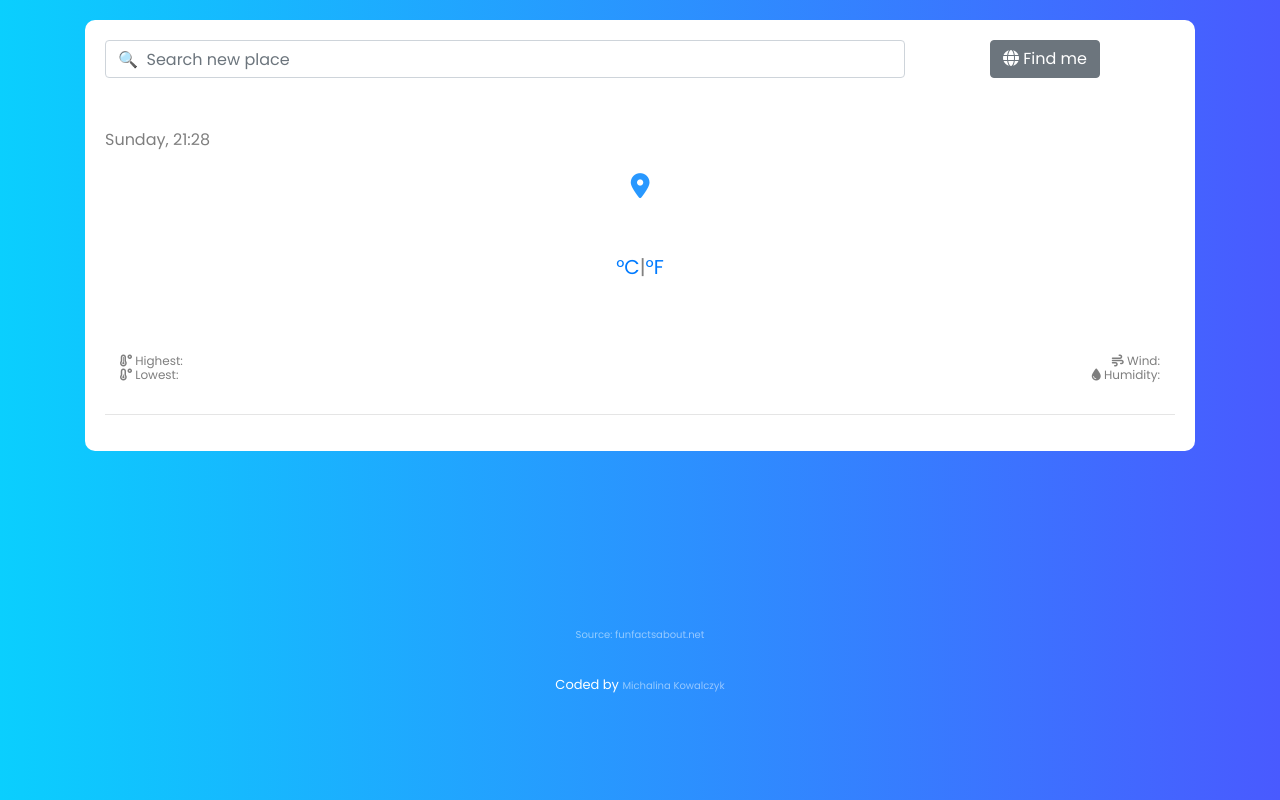
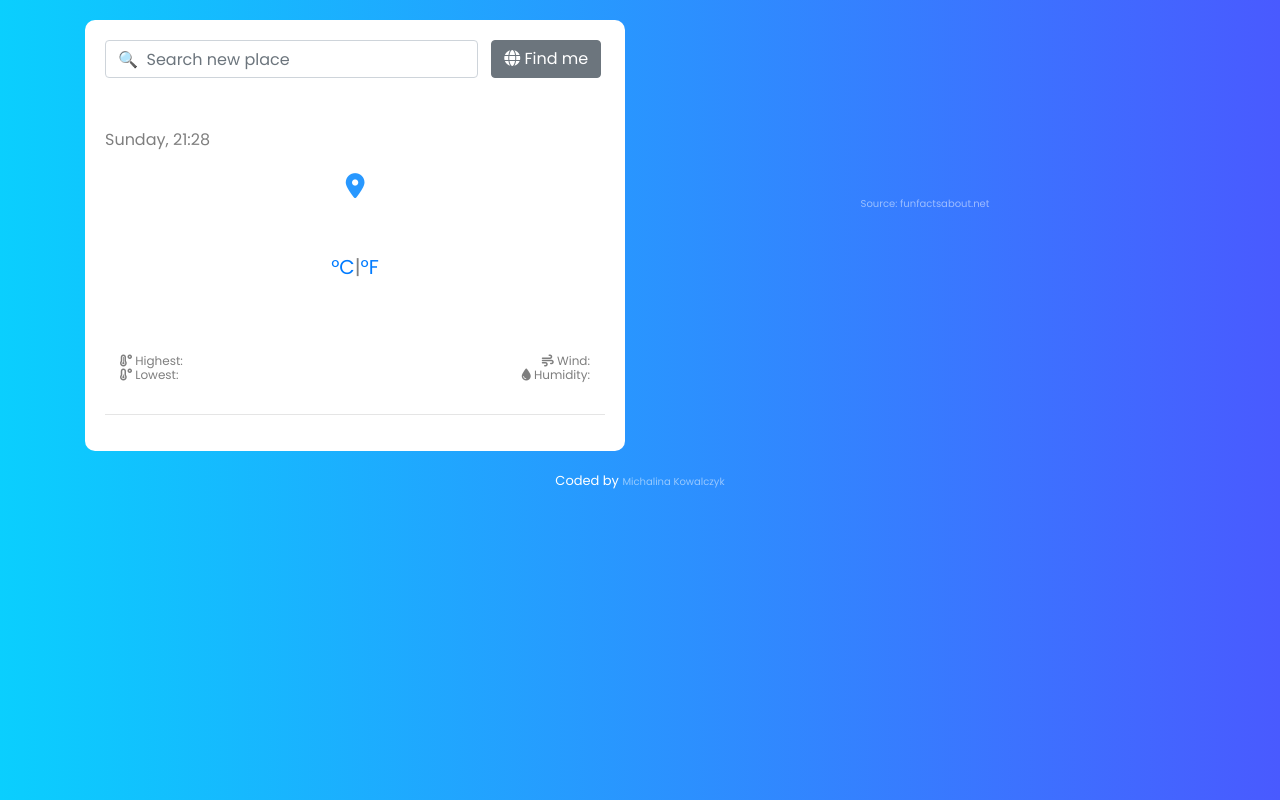
Before and after one commit to ko-mi/weather-app, a plain HTML site: page index.html in a window 1280 px wide. Drawn offline with nearby package versions, Linux system fonts and the light colour scheme.

Commit message:
Divided the content into 2 columns

```diff
--- a/index.html
+++ b/index.html
@@ -24,6 +24,8 @@
 
   <body>
     <div class="container">
+      <div class="row">
+        <div class="col-6">
           <div class="weather-section">
             <form id="search-form">
               <div class="form-row">
@@ -95,7 +97,8 @@
               <div class="row" id="forecast"></div>
             </div>
           </div>
-      <div class="fact-section">
+        </div>
+        <div class="col-6 fact-section">
           <hr />
           <h3 id="did-you-know"></h3>
           <p id="fun-fact"></p>
@@ -117,6 +120,7 @@
           </p>
         </div>
       </div>
+    </div>
     <script src="src/script.js"></script>
   </body>
 </html>
```
Lines whose indentation alone changed are shown as unchanged.
